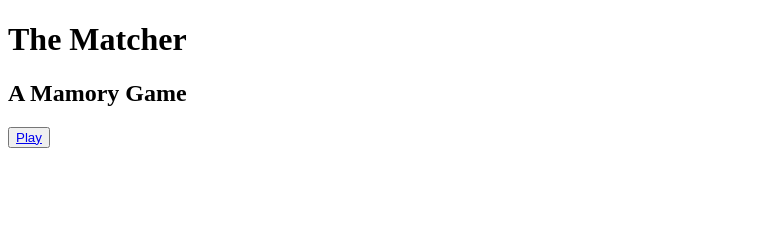
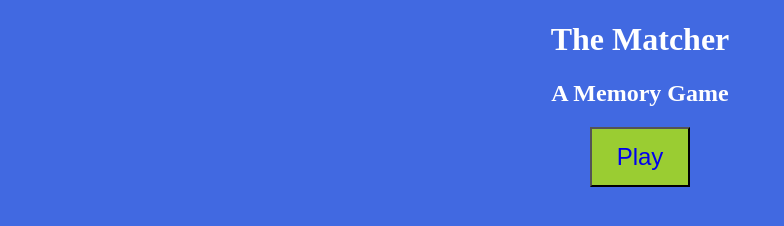
Before and after one commit to VeronicaTeodorof/vlad-the-matcher, a plain HTML site: page index.html in a window 1280 px wide. Shown: the whole page, without its empty margins (0-784 px from the left). Drawn offline with Linux system fonts and the light colour scheme.

Commit message:
Add Basic Styles

```diff
--- /dev/null
+++ b/assets/css/style.css
@@ -0,0 +1,25 @@
+body {
+    background-color: royalblue;
+    color: white;
+    text-align: center;
+}
+
+a {
+    text-decoration: none;
+}
+
+a:hover {
+    color:blue;
+}
+
+
+button {
+    background-color: yellowgreen;
+    height: 60px;
+    width: 100px;
+    font-size: 1.5rem;
+}
+
+button:hover {
+    background-color: white;
+}
--- a/index.html
+++ b/index.html
@@ -4,12 +4,13 @@
     <meta charset="UTF-8">
     <meta name="viewport" content="width=device-width, initial-scale=1.0">
     <title>The Matcher | Home</title>
+    <link rel="stylesheet" href="assets/css/style.css">
 </head>
 <body>
     <!-- Header -->
     <header>
         <h1>The Matcher</h1>
-        <h2>A Mamory Game</h2>
+        <h2>A Memory Game</h2>
     </header>
 
     <!-- Main -->
```
Also changed, not shown: game.html (+1 -0 lines).
